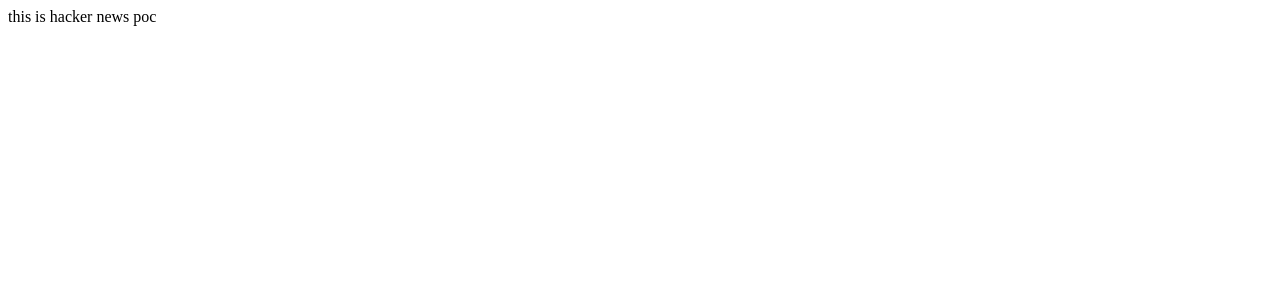
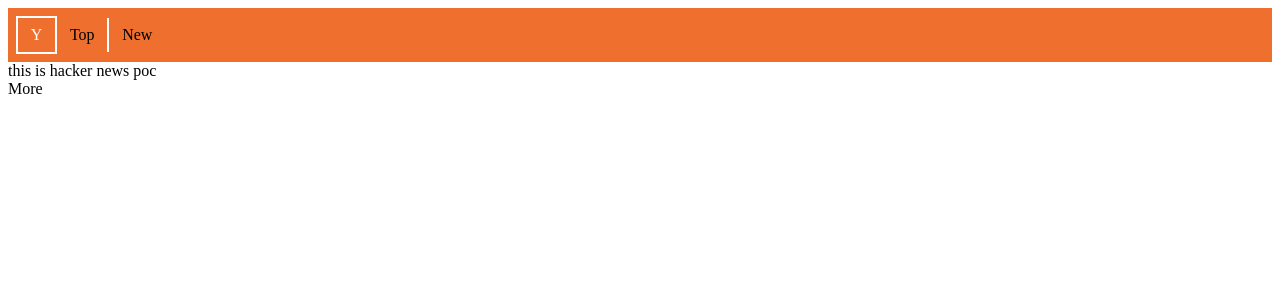
Before and after one commit to syedmushaib/Hacker_News_Clone_POC, a Next.js app: page / in a window 1280 px wide. Shown: the top 300 px of the page. Built offline with nearby package versions, Linux system fonts and the light colour scheme.

Commit message:
header component changes

```diff
--- /dev/null
+++ b/components/header-comp.js
@@ -0,0 +1,18 @@
+import styles from './headerComp.module.css';
+
+  function HeaderComponent () {
+  const headerItems = ['Y', 'Top', 'New'];
+  return (
+    <div className={styles.container}>
+      <ul className={styles.headerCompUL}>
+        {headerItems.map(item =>
+          <li className={styles.headerCompLI}>
+            <a>{item}</a>
+          </li>
+        )}
+      </ul>
+    </div>
+  )
+}
+
+export default HeaderComponent;
--- /dev/null
+++ b/components/header-section.js
@@ -0,0 +1,17 @@
+import Head from 'next/head';
+
+function HeaderSection () {
+    return (
+      <Head>
+        <link rel="icon" href="/favicon.ico" />
+        <meta
+          name="HACKER NEWS"
+          content="POC For Tesco"
+        />
+        <meta name="og:title" content= "HACKER NEWS POC" />
+      </Head>
+    )
+}
+
+
+export default HeaderSection;
--- /dev/null
+++ b/components/headerComp.module.css
@@ -0,0 +1,29 @@
+.container {
+  width: 100%;
+
+  background-color: #ee6f2e;
+}
+
+.headerCompUL {
+  padding: 0.5rem;
+  margin: 0;
+}
+
+.headerCompLI {
+  list-style: none;
+  padding: 0.5rem 0.8rem;
+  display: inline-block;
+}
+
+.headerCompLI:hover{
+  color: #fff;
+}
+
+.headerCompLI:first-child {
+  color: #fff;
+  border: 2px solid #fff;
+}
+
+.headerCompLI:nth-last-child(2) {
+  border-right: 2px solid #fff;
+}
--- /dev/null
+++ b/components/layout.js
@@ -0,0 +1,29 @@
+import Link from 'next/link';
+// import styles from './layout.module.css';
+import HeaderSection from './header-section';
+import HeaderComponent from './header-comp';
+// import utilStyles from '../styles/utils.module.css';
+
+
+const name = 'Syed Mushaib Khalid';
+export const siteTitle = 'Next.js Sample Website';
+
+function Layout({ children, home }) {
+  return (
+    <div >
+      {/* meta tags and other html head supported tag are included inside "HeaderSection" */}
+      <HeaderSection/>
+
+      <header>
+        <HeaderComponent/>
+      </header>
+
+      <main>{children}</main>
+
+      <footer>More</footer>
+    </div>
+  )
+}
+
+
+export default Layout;
--- a/pages/index.js
+++ b/pages/index.js
@@ -1,7 +1,9 @@
 import Head from 'next/head';
+import Layout, { siteTitle } from '../components/layout';
 
 export default function Home() {
   return (
+    <Layout>
     <div className="container">
       <Head>
         <title>Hacker News POC</title>
@@ -13,5 +15,6 @@
       </main>
 
     </div>
+    </Layout>
   )
 }
```
